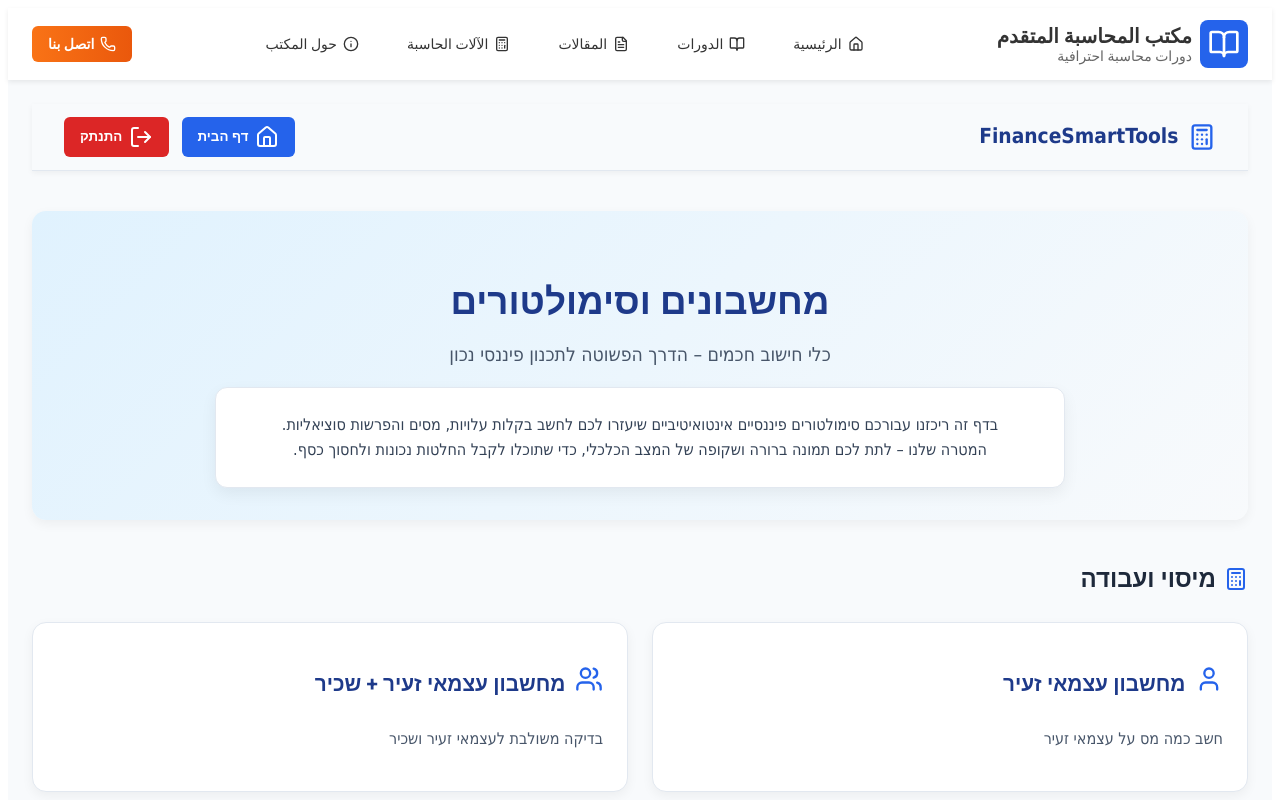
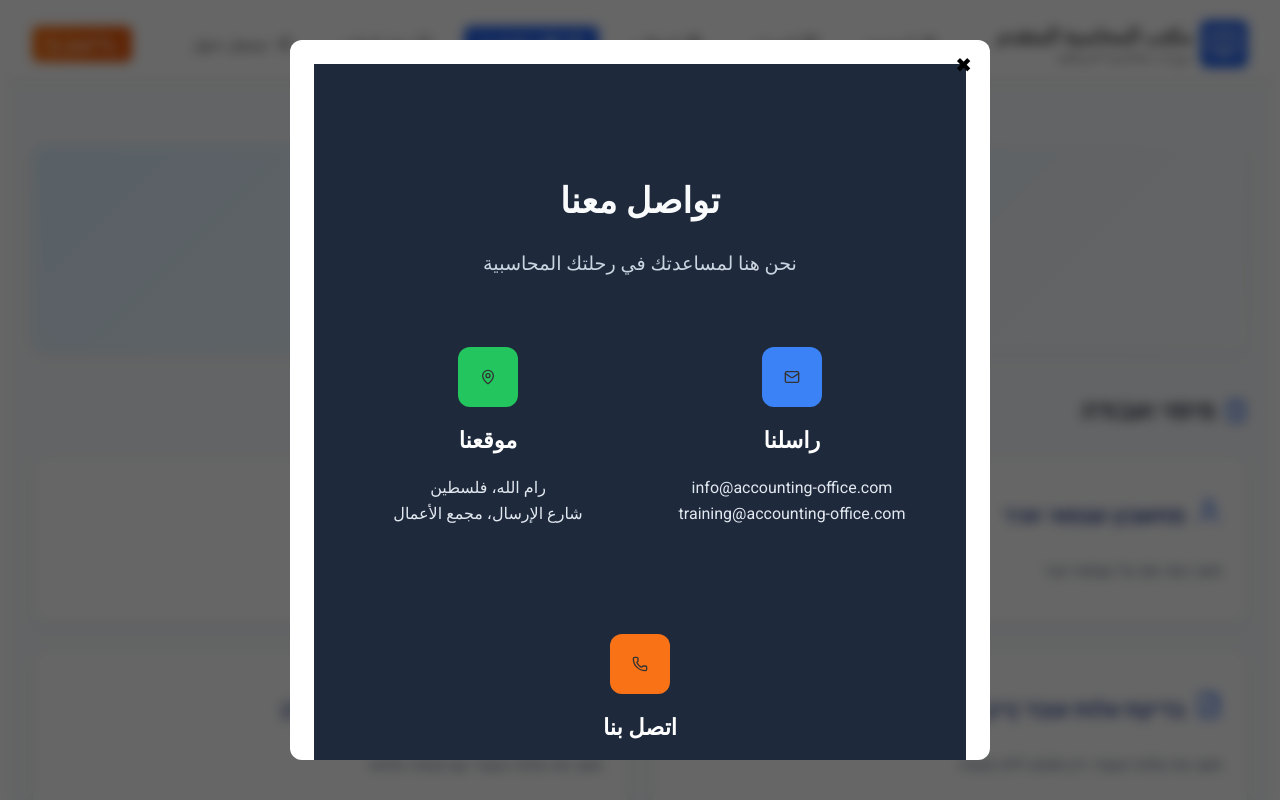
Before and after one commit to 2poslife/FinanceSmartTools, a React (Vite) app: page /CalculatorsPage in a window 1280 px wide. Both pictures are taken after a click on the button "اتصل بنا". Shown: the top 800 px of the page. Built offline with nearby package versions, Linux system fonts and the light colour scheme.

Commit message:
add login and call-us buttons with modal contact section
- Added "تسجيل دخول" (login) button with LogIn icon
- Added "اتصل بنا" (call us) CTA button
- Implemented modal popup for contact info with blurred background
- Improved contact section layout to show 3 cards side by side

```diff
--- a/src/components/Header.jsx
+++ b/src/components/Header.jsx
@@ -1,4 +1,4 @@
-import React from "react";
+import React, { useState } from "react";
 import { useNavigate, useLocation } from "react-router-dom";
 import {
   Home,
@@ -7,16 +7,21 @@ import {
   Calculator,
   Info,
   Phone,
+  LogIn,
+  MapPin,
+  Mail,
 } from "lucide-react";
 import "./Styles/Header.css";
 
 const Header = () => {
   const navigate = useNavigate();
   const location = useLocation();
+  const [showContact, setShowContact] = useState(false);
 
   const isActive = (path) => (location.pathname === path ? "active" : "");
 
   return (
+    <>
       <header className="header">
         {/* Logo */}
         <div className="logo" onClick={() => navigate("/")}>
@@ -54,8 +59,8 @@ const Header = () => {
           </button>
 
           <button
-          onClick={() => navigate("/calculators")}
-          className={`nav-btn ${isActive("/calculators")}`}
+            onClick={() => navigate("/CalculatorsPage")}
+            className={`nav-btn ${isActive("/CalculatorsPage")}`}
           >
             <Calculator className="icon" />
             الآلات الحاسبة
@@ -68,14 +73,74 @@ const Header = () => {
             <Info className="icon" />
             حول المكتب
           </button>
+
+          <button
+            onClick={() => navigate("/SigninForm")}
+            className={`nav-btn ${isActive("/SigninForm")}`}
+          >
+            <LogIn className="icon" />
+            تسجيل دخول
+          </button>
         </nav>
 
         {/* CTA Button */}
-      <button className="cta-btn">
+        <button className="cta-btn" onClick={() => setShowContact(true)}>
           <Phone className="icon" />
           اتصل بنا
         </button>
       </header>
+
+      {showContact && (
+        <div className="modal-overlay" onClick={() => setShowContact(false)}>
+          <div
+            className="modal-content"
+            onClick={(e) => e.stopPropagation()} // ✅ prevents closing when clicking inside the modal
+          >
+            <button className="modal-close" onClick={() => setShowContact(false)}>
+              ✖
+            </button>
+
+            <section className="about-contact">
+              <h2>تواصل معنا</h2>
+              <p>نحن هنا لمساعدتك في رحلتك المحاسبية</p>
+
+              <div className="contact-grid">
+                <div className="contact-card">
+                  <div className="icon-wrapper green">
+                    <MapPin className="icon" />
+                  </div>
+                  <h3>موقعنا</h3>
+                  <p>رام الله، فلسطين<br />شارع الإرسال، مجمع الأعمال</p>
+                </div>
+
+                <div className="contact-card">
+                  <div className="icon-wrapper blue">
+                    <Mail className="icon" />
+                  </div>
+                  <h3>راسلنا</h3>
+                  <p>
+                    info@accounting-office.com<br />
+                    training@accounting-office.com
+                  </p>
+                </div>
+
+                <div className="contact-card">
+                  <div className="icon-wrapper orange">
+                    <Phone className="icon" />
+                  </div>
+                  <h3>اتصل بنا</h3>
+                  <p>
+                    +970 599 123 456<br />
+                    +970 567 890 123
+                  </p>
+                </div>
+              </div>
+            </section>
+          </div>
+        </div>
+      )}
+
+    </>
   );
 };
 
--- a/src/components/Styles/Header.css
+++ b/src/components/Styles/Header.css
@@ -141,3 +141,83 @@
   align-items: center;
   justify-content: center;
 }
+
+
+
+/* Modal overlay with blur effect */
+.modal-overlay {
+  position: fixed;
+  top: 0;
+  left: 0;
+  width: 100%;
+  height: 100%;
+  background: rgba(0, 0, 0, 0.6);
+  backdrop-filter: blur(6px);
+  display: flex;
+  justify-content: center;
+  align-items: center;
+  z-index: 2000;
+}
+
+/* Modal content box */
+.modal-content {
+  background: #fff;
+  padding: 24px;
+  border-radius: 12px;
+  width: min(700px, 90%);
+  max-height: 90vh;
+  overflow-y: auto;
+  position: relative;
+  animation: fadeIn 0.3s ease-in-out;
+}
+
+/* Close button */
+.modal-close {
+  position: absolute;
+  top: 12px;
+  right: 12px;
+  border: none;
+  background: transparent;
+  font-size: 20px;
+  cursor: pointer;
+}
+
+/* Smooth animation */
+@keyframes fadeIn {
+  from {
+    opacity: 0;
+    transform: translateY(-20px);
+  }
+
+  to {
+    opacity: 1;
+    transform: translateY(0);
+  }
+}
+
+
+.contact-grid {
+  display: flex;
+  flex-direction: row;
+  /* ✅ align in row */
+  gap: 20px;
+  /* space between cards */
+  justify-content: center;
+  align-items: stretch;
+  flex-wrap: wrap;
+  /* ✅ ensures responsive on small screens */
+  margin-top: 20px;
+}
+
+/* Ensure all cards have equal width */
+.contact-card {
+  flex: 1;
+  min-width: 220px;
+  /* stops cards from shrinking too much */
+  background: #1e293b;
+  /* your dark background */
+  padding: 20px;
+  border-radius: 12px;
+  text-align: center;
+  color: #fff;
+}
--- a/src/pages/AboutUs.jsx
+++ b/src/pages/AboutUs.jsx
@@ -1,6 +1,6 @@
 import React from "react";
 import { useNavigate } from "react-router-dom";
-import { LogOut, Home, Calculator, Phone, Target, Users, Award } from "lucide-react";
+import { Calculator, Phone, Target, Users, Award } from "lucide-react";
 import "../styles/AboutUs.css";
 import { CheckCircle, BookOpen, Briefcase, GraduationCap, FileSpreadsheet, Settings } from "lucide-react";
 import { MapPin, Mail } from "lucide-react";
@@ -8,28 +8,8 @@ import { MapPin, Mail } from "lucide-react";
 export default function AboutUs() {
     const navigate = useNavigate();
 
-    const handleLogout = () => {
-        localStorage.removeItem("access_token");
-        navigate("/SigninForm");
-    };
-
     return (
         <div className="aboutus-page" dir="rtl">
-            {/* Header */}
-            <header className="aboutus-header">
-                <div className="aboutus-logo" onClick={() => navigate("/")}>
-                    <Calculator className="aboutus-logo-icon" />
-                    <span className="aboutus-logo-text">FinanceSmartTools</span>
-                </div>
-                <div className="aboutus-actions">
-                    <button onClick={() => navigate("/")} className="aboutus-btn home">
-                        <Home className="w-5 h-5" /> דף הבית
-                    </button>
-                    <button onClick={handleLogout} className="aboutus-btn danger">
-                        <LogOut className="w-5 h-5" /> התנתק
-                    </button>
-                </div>
-            </header>
 
             {/* First Section */}
             <section className="aboutus-hero">
@@ -74,7 +54,7 @@ export default function AboutUs() {
                 </div>
             </section>
 
-            {/* NEW Stats Section */}
+            {/* Stats Section */}
             <section className="about-stats">
                 <h2>إنجازاتنا بالأرقام</h2>
                 <p>نفتخر بما حققناه من نجاحات مع طلابنا وعملائنا</p>
@@ -99,6 +79,7 @@ export default function AboutUs() {
                 </div>
             </section>
 
+            {/* Services */}
             <section className="about-services">
                 <h2>خدماتنا المتميزة</h2>
                 <p>نقدم مجموعة شاملة من الخدمات التعليمية والتدريبية المحاسبية</p>
@@ -130,6 +111,8 @@ export default function AboutUs() {
                     </div>
                 </div>
             </section>
+
+            {/* Contact */}
             <section className="about-contact">
                 <h2>تواصل معنا</h2>
                 <p>نحن هنا لمساعدتك في رحلتك المحاسبية</p>
--- a/src/pages/CalculatorsPage.jsx
+++ b/src/pages/CalculatorsPage.jsx
@@ -1,8 +1,6 @@
 import React from "react";
 import { useNavigate } from "react-router-dom";
 import {
-    LogOut,
-    Home,
     Calculator,
     User,
     Users,
@@ -14,11 +12,6 @@ import "../styles/CalculatorsPage.css";
 
 export default function CalculatorsPage() {
     const navigate = useNavigate();
-
-    const handleLogout = () => {
-        localStorage.removeItem("access_token");
-        navigate("/SigninForm");
-    };
 
     const simulators = [
         {
@@ -51,40 +44,26 @@ export default function CalculatorsPage() {
             link: "/simulators/self-employed",
             icon: <Briefcase className="sim-icon" />,
         },
+    ];
 
-
-    ];
+    const handleSimulatorClick = (link) => {
+        const token = localStorage.getItem("access_token");
+        if (!token) {
+            alert("עליך להתחבר כדי להשתמש במחשבון");
+            navigate("/SigninForm"); // redirect to login page
+        } else {
+            navigate(link); // allow navigation
+        }
+    };
 
     return (
         <div className="sim-page" dir="rtl">
-            {/* Header */}
-            <header className="sim-header">
-                <div className="sim-logo" onClick={() => navigate("/")}>
-                    <Calculator className="sim-logo-icon" />
-                    <span>FinanceSmartTools</span>
-                </div>
-                <div className="sim-actions">
-                    <button onClick={() => navigate("/")} className="sim-btn home">
-                        <Home className="w-5 h-5" /> דף הבית
-                    </button>
-                    <button onClick={handleLogout} className="sim-btn logout">
-                        <LogOut className="w-5 h-5" /> התנתק
-                    </button>
-                </div>
-            </header>
-
             {/* Intro */}
             <section className="sim-intro">
                 <h1>מחשבונים וסימולטורים</h1>
                 <p className="sim-tagline">
                     כלי חישוב חכמים – הדרך הפשוטה לתכנון פיננסי נכון
                 </p>
-                <div className="sim-box">
-                    בדף זה ריכזנו עבורכם סימולטורים פיננסיים אינטואיטיביים שיעזרו לכם
-                    לחשב בקלות עלויות, מסים והפרשות סוציאליות. <br />
-                    המטרה שלנו – לתת לכם תמונה ברורה ושקופה של המצב הכלכלי, כדי שתוכלו
-                    לקבל החלטות נכונות ולחסוך כסף.
-                </div>
             </section>
 
             {/* Simulators */}
@@ -97,9 +76,8 @@ export default function CalculatorsPage() {
                     {simulators.map((sim, idx) => (
                         <div
                             key={idx}
-                            className={`sim-card ${idx === simulators.length - 1 ? "single-row" : ""
-                                }`}
-                            onClick={() => navigate(sim.link)}
+                            className={`sim-card ${idx === simulators.length - 1 ? "single-row" : ""}`}
+                            onClick={() => handleSimulatorClick(sim.link)}
                         >
                             <div className="sim-card-header">
                                 {sim.icon}
@@ -110,40 +88,6 @@ export default function CalculatorsPage() {
                     ))}
                 </div>
             </section>
-
-
-            {/* Extra Info Section */}
-            <section className="sim-extra">
-                <h2 className="sim-extra-title">כלים חכמים לניהול מיסוי ועבודה</h2>
-                <p className="sim-extra-subtitle">
-                    המחשבונים שלנו פותחו כדי לעזור לעצמאים, שכירים ומעסיקים לקבל החלטות כלכליות
-                    בצורה קלה וברורה.
-                </p>
-
-                <div className="sim-extra-box">
-                    <h3>מה תקבלו מהמחשבונים שלנו?</h3>
-                    <ul>
-                        <li>✔️ חישוב מדויק של מיסים והפרשות סוציאליות</li>
-                        <li>✔️ תמונה ברורה של עלות העסקה או ההכנסה נטו</li>
-                        <li>✔️ אפשרות להשוות בין מצבים שונים (עצמאי, שכיר, משולב)</li>
-                        <li>✔️ שימוש פשוט ומהיר – תוצאה מיידית</li>
-                    </ul>
-
-                    <h3>למי זה מתאים?</h3>
-                    <p>
-                        בין אם אתם בתחילת הדרך כעצמאים, שכירים שרוצים לדעת את הזכויות שלכם,
-                        או מעסיקים שבודקים עלויות – המחשבונים נותנים לכם כלי ברור לקבלת החלטות.
-                    </p>
-
-                    <h3>מהצגה להבנה</h3>
-                    <p>
-                        המחשבונים לא נועדו רק להציג מספרים – אלא לתת לכם נקודת מבט רחבה על המצב
-                        הכלכלי שלכם ולעזור בתכנון עתידי חכם.
-                    </p>
-                </div>
-            </section>
-
-
         </div>
     );
 }
```
Lines whose indentation alone changed are shown as unchanged.
